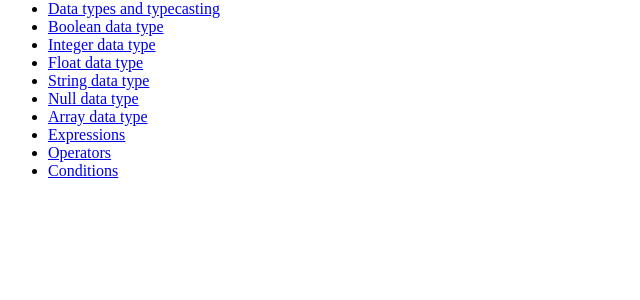
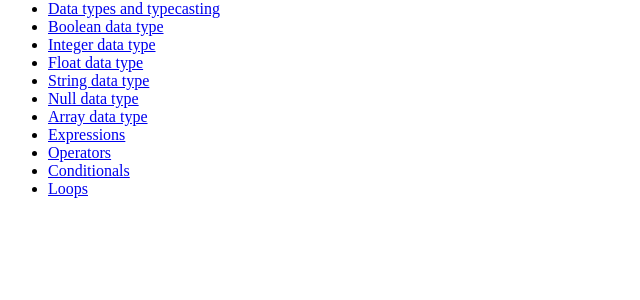
Before and after one commit to jorgearmas/PHP_Path, a PHP site: page / in a window 1280 px wide. Shown: the part 124-424 px from the top of the page, without its empty margins (0-640 px from the left). Run offline with PHP 8.4, Linux system fonts and the light colour scheme.

Commit message:
HL added

```diff
--- a/index.php
+++ b/index.php
@@ -60,7 +60,8 @@
         <li><a href="./_09_array_data_types.php">Array data type</a></li>
         <li><a href="./_10_expressions.php">Expressions</a></li>
         <li><a href="./_11_operators.php">Operators</a></li>
-        <li><a href="./_12_conditionals.php">Conditions</a></li>
+        <li><a href="./_12_conditionals.php">Conditionals</a></li>
+        <li><a href="./_13_loops.php">Loops</a></li>
     </ul>
 </body>
 </html>
```
